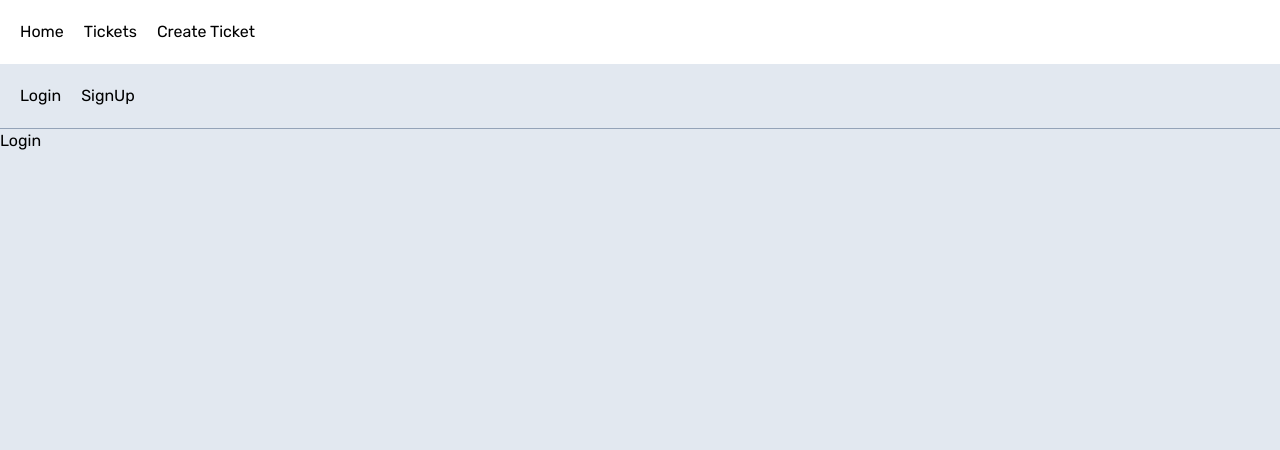
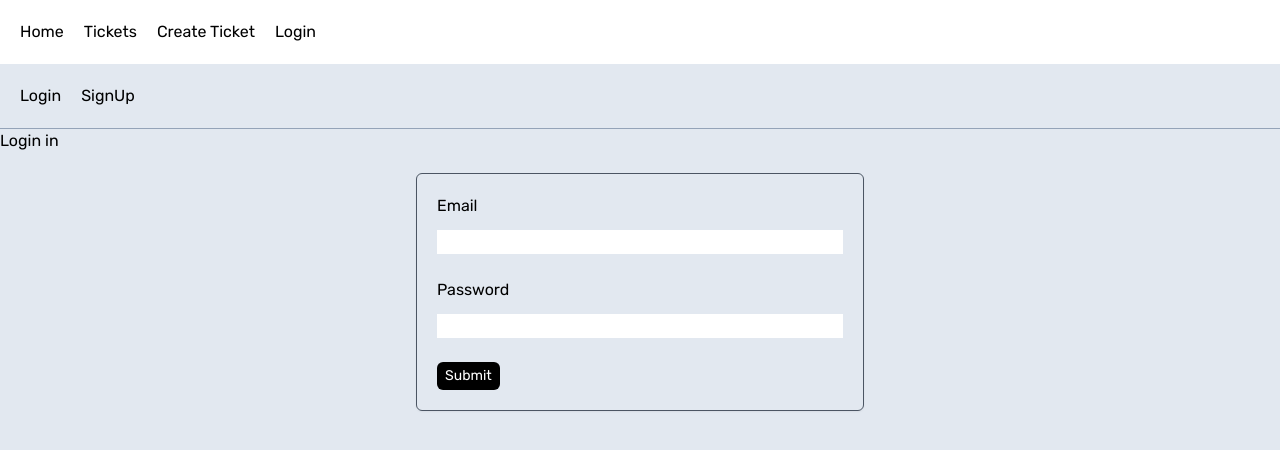
Before and after one commit to ilanlavi22/next-coaching, a Next.js app: page /login in a window 1280 px wide. Shown: the top 450 px of the page. Built offline with nearby package versions, Linux system fonts and the light colour scheme.

Commit message:
adding supabase auth

```diff
--- a/package.json
+++ b/package.json
@@ -9,6 +9,8 @@
     "lint": "next lint"
   },
   "dependencies": {
+    "@supabase/auth-helpers-nextjs": "^0.7.4",
+    "@supabase/supabase-js": "^2.33.2",
     "@types/node": "20.5.9",
     "@types/react": "18.2.21",
     "@types/react-dom": "18.2.7",
--- /dev/null
+++ b/src/app/(auth)/AuthForm.tsx
@@ -0,0 +1,37 @@
+'use client';
+import { useState } from 'react';
+
+export default function AuthForm() {
+  const [email, setEmail] = useState('');
+  const [password, setPassword] = useState('');
+
+  return (
+    <form className='mt-5 p-5 m-auto w-full max-w-md space-y-6 border-[1px] border-gray-600 rounded-md shadow-sm '>
+      <div className='flex flex-col space-y-3'>
+        <label htmlFor='email'>Email</label>
+        <input
+          type='email'
+          id='email'
+          value={email}
+          onChange={(e) => setEmail(e.target.value)}
+        />
+      </div>
+
+      <div className='flex flex-col space-y-3'>
+        <label htmlFor='password'>Password</label>
+        <input
+          type='password'
+          value={password}
+          onChange={(e) => setPassword(e.target.value)}
+        />
+      </div>
+
+      <button
+        type='submit'
+        className=' rounded-md bg-black p-2 py-1 text-white text-sm'
+      >
+        Submit
+      </button>
+    </form>
+  );
+}
--- a/src/app/(auth)/login/page.tsx
+++ b/src/app/(auth)/login/page.tsx
@@ -1,3 +1,10 @@
+import AuthForm from '../AuthForm';
+
 export default function Login() {
-  return <div>Login</div>;
+  return (
+    <div>
+      <h1>Login in</h1>
+      <AuthForm />
+    </div>
+  );
 }
--- a/src/app/(auth)/signup/page.tsx
+++ b/src/app/(auth)/signup/page.tsx
@@ -1,3 +1,10 @@
+import AuthForm from '../AuthForm';
+
 export default function SignUp() {
-  return <div>Sign up</div>;
+  return (
+    <div>
+      <h1>Sign Up</h1>
+      <AuthForm />
+    </div>
+  );
 }
--- a/src/app/(site)/tickets/TicketList.jsx
+++ b/src/app/(site)/tickets/TicketList.jsx
@@ -1,5 +1,5 @@
 import Link from 'next/link';
-import Button from './components/Button';
+import Button from './components/DeleteTicketButton';
 
 async function getTickets() {
   //await new Promise((resolve) => setTimeout(resolve, 3000));
--- /dev/null
+++ b/src/app/api/tickets/[id]/route.ts
@@ -0,0 +1,32 @@
+interface Params {
+  id: string;
+}
+
+import { NextResponse } from 'next/server';
+
+export const dynamic = 'force-dynamic';
+
+export async function GET(
+  _: any,
+  { params }: { params: Params }
+): Promise<NextResponse> {
+  const id = params.id;
+  const res = await fetch(
+    `https://64f10ef00e1e60602d2392f2.mockapi.io/tickets/${id}`
+  );
+
+  const ticket = await res.json();
+
+  if (!res.ok) {
+    return NextResponse.json(
+      { error: 'cannot find the ticket' },
+      {
+        status: 404,
+      }
+    );
+  }
+
+  return NextResponse.json(ticket, {
+    status: 200,
+  });
+}
--- /dev/null
+++ b/src/app/api/tickets/route.ts
@@ -0,0 +1,13 @@
+import { NextResponse } from 'next/server';
+
+export const dynamic = 'force-dynamic';
+
+export async function GET() {
+  const res = await fetch(
+    'https://64f10ef00e1e60602d2392f2.mockapi.io/tickets'
+  );
+  const tickets = await res.json();
+  return NextResponse.json(tickets, {
+    status: 200,
+  });
+}
--- a/src/app/components/Nav.tsx
+++ b/src/app/components/Nav.tsx
@@ -6,6 +6,7 @@ export default function Nav() {
       <Link href='/'>Home</Link>
       <Link href='/tickets'>Tickets</Link>
       <Link href='/tickets/create'>Create Ticket</Link>
+      <Link href='/login'>Login</Link>
     </nav>
   );
 }
```
Also changed, not shown: src/app/(site)/tickets/components/DeleteTicketButton.tsx (renamed from src/app/(site)/tickets/components/Button.tsx), 1 other file (tests, documents, lock files or other folders).
